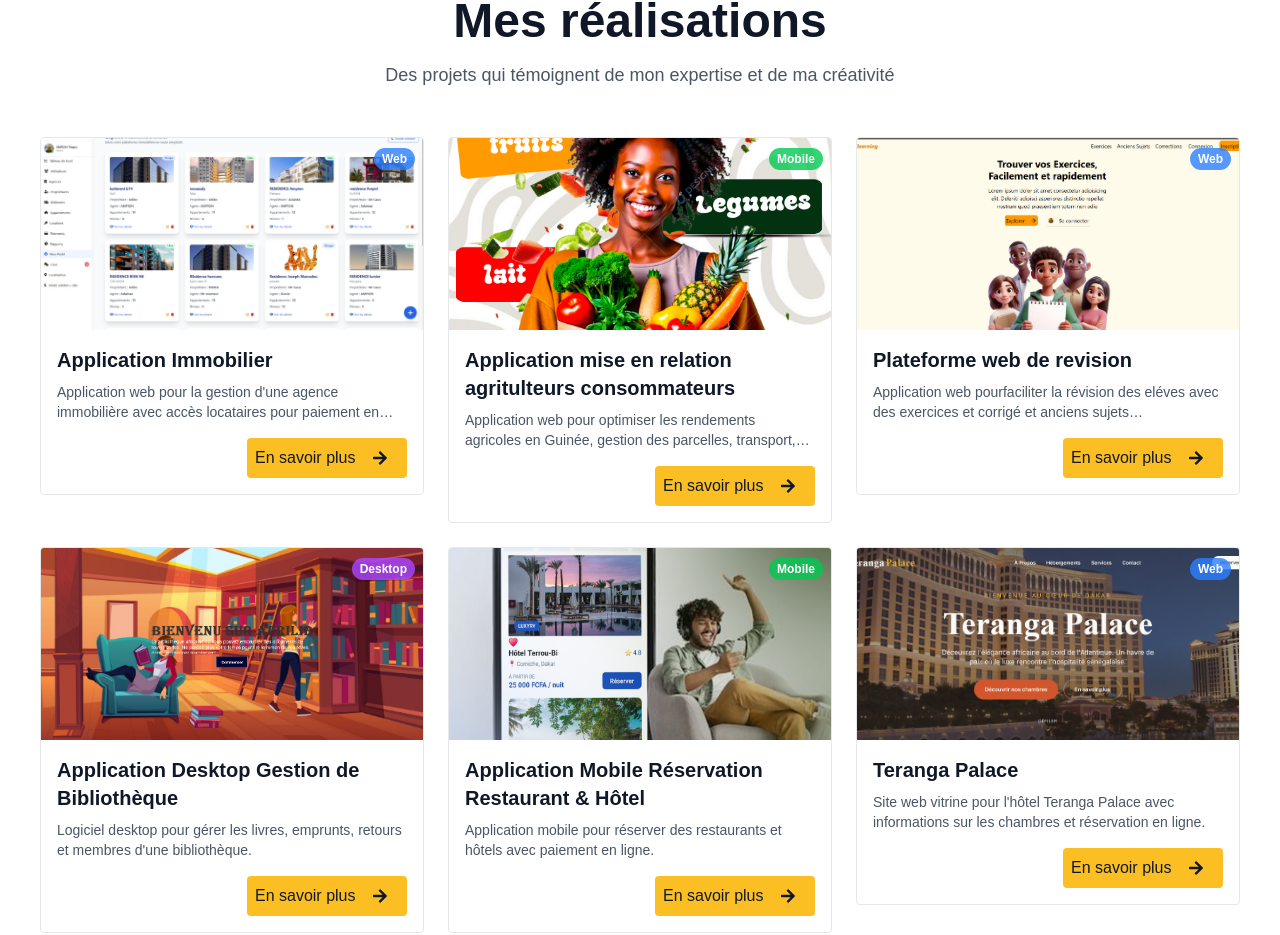
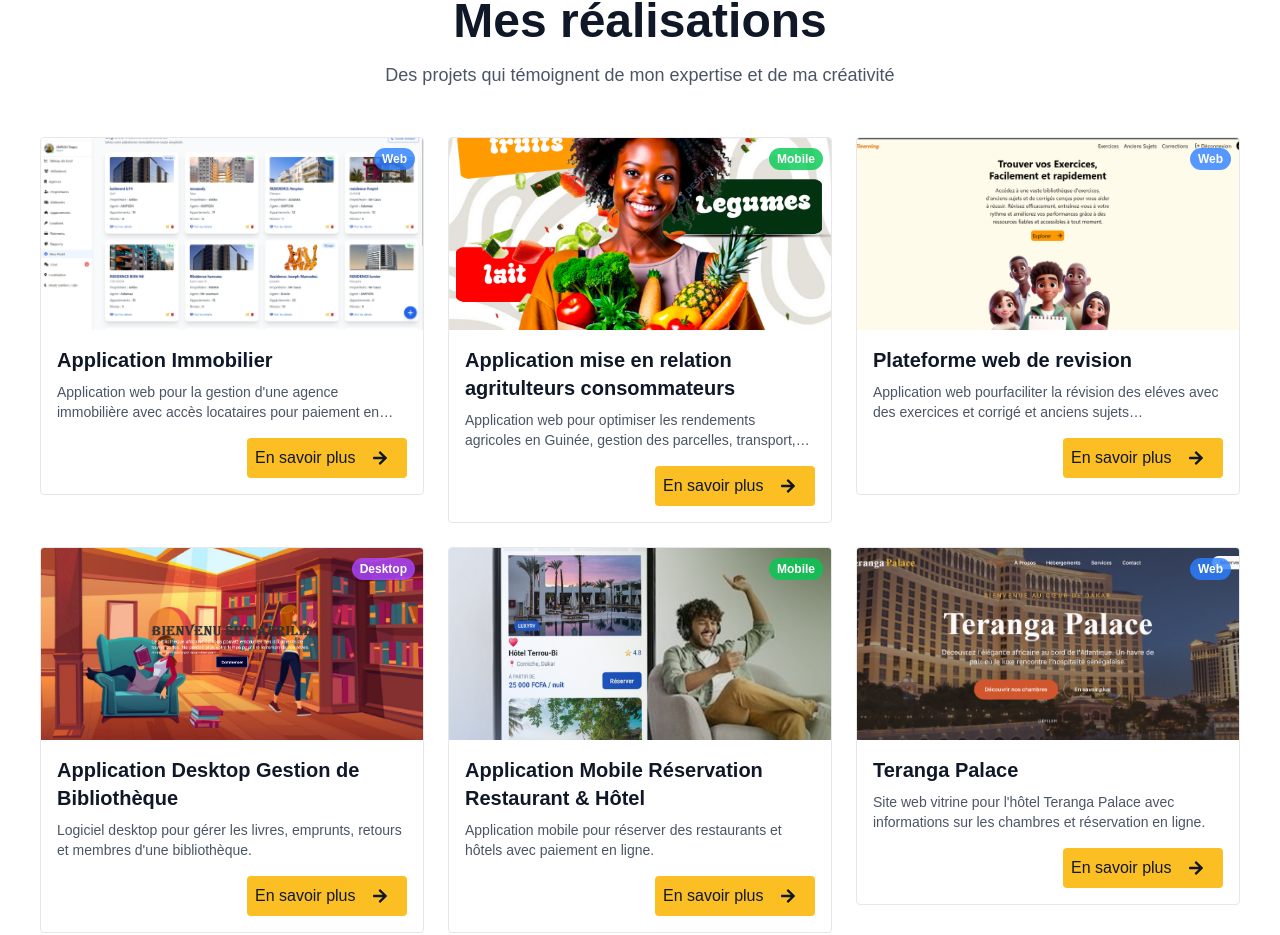
Before and after one commit to Legrandde/Barry, a React (Vite) app: page / in a window 1280 px wide. Shown: the part 6495-7430 px from the top of the page. Built offline with nearby package versions, Linux system fonts and the light colour scheme; a web font is replaced by a local one.

Commit message:
modification de la banniere de telyElearning

```diff
--- a/src/pages/Portfofio.tsx
+++ b/src/pages/Portfofio.tsx
@@ -64,7 +64,7 @@ const projects: Project[] = [
     id: "3",
     title: "Plateforme web de revision",
     description: "Application web pourfaciliter la révision des eléves avec des exercices et corrigé et anciens sujets d'exament(bac, brevet et entrée en 7eme).",
-    mainImage: "Tely/banner.png",
+    mainImage: "Tely/image.png",
     images: [
       "Tely/im1.png",
       "Tely/im2.png",
```
Also changed, not shown: public/Tely/image.png (added).
